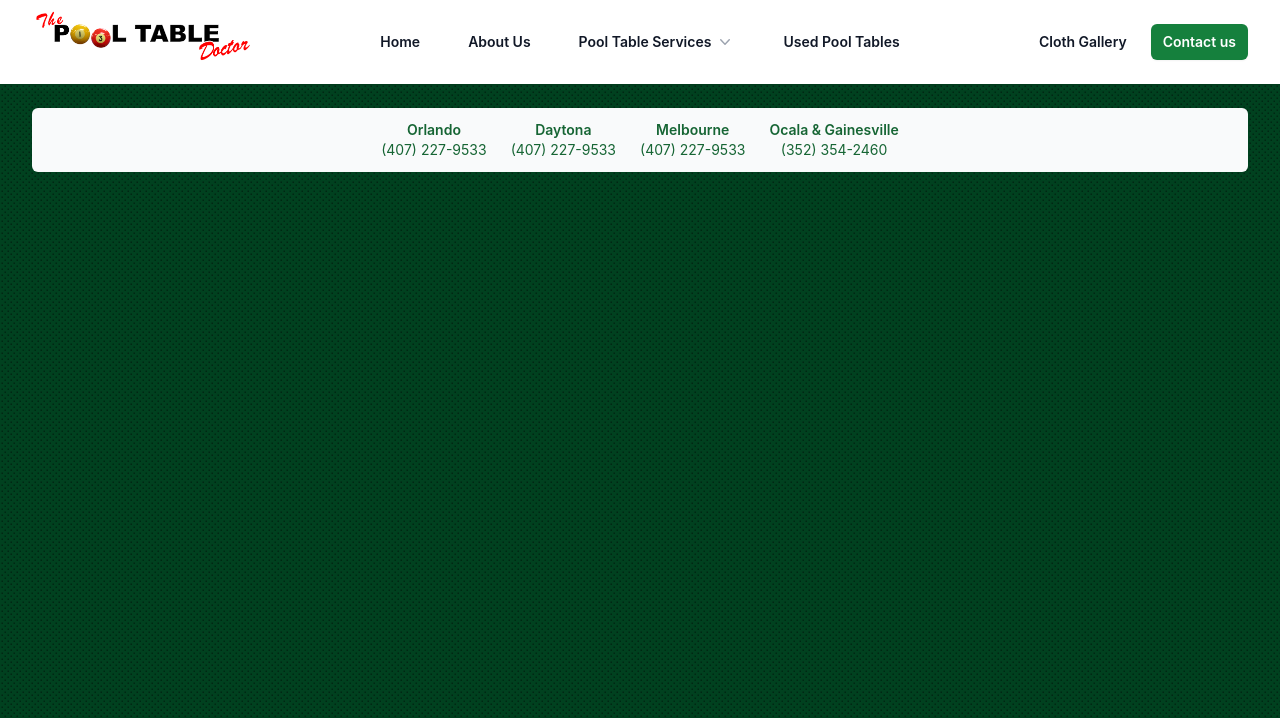
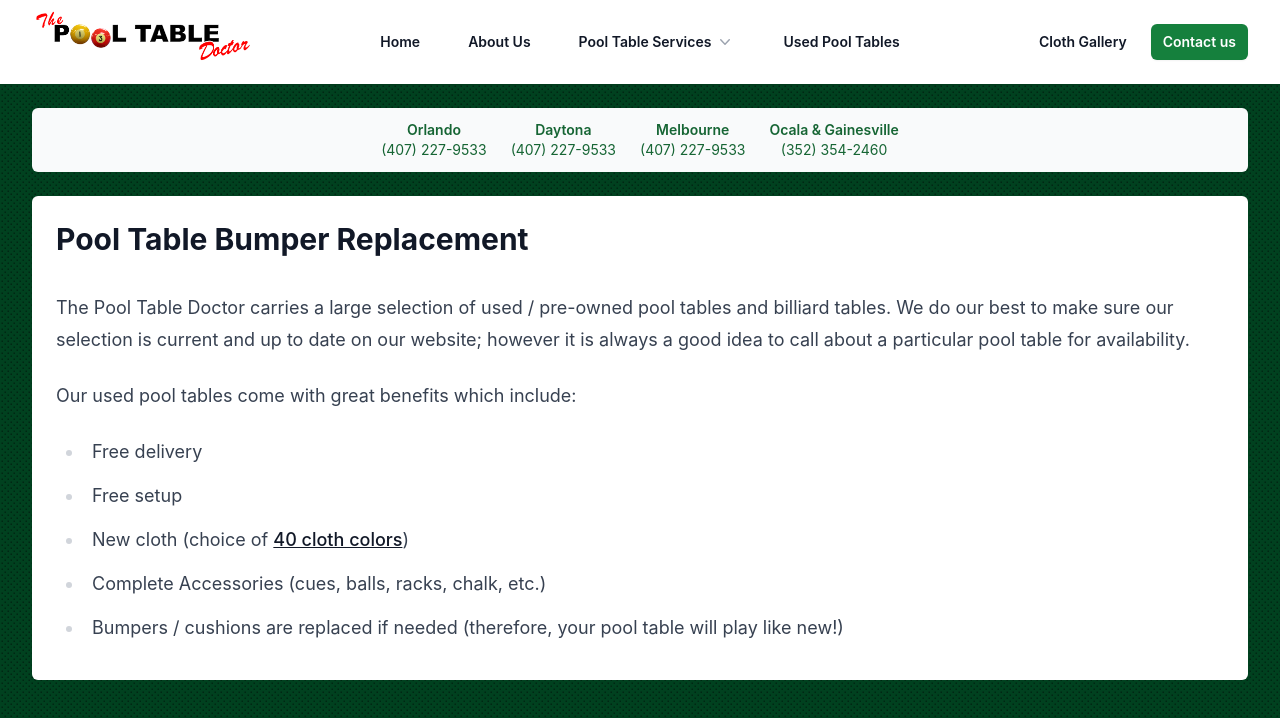
Before and after one commit to kendalled/pool-table-doctor, a Nuxt app: page /bumper-replacement in a window 1280 px wide. Shown: the top 718 px of the page. Built offline with nearby package versions, Linux system fonts and the light colour scheme.

Commit message:
feat: layout base for interior pages, add prose

```diff
--- a/components/Navigation.vue
+++ b/components/Navigation.vue
@@ -160,7 +160,7 @@
           </transition>
         </div>
 
-        <a href="#" class="text-sm font-semibold leading-6 text-gray-900">Used Pool Tables</a>
+        <nuxt-link to="/used-tables" title="Used and Pre-owned Pool Tables" class="text-sm font-semibold leading-6 text-gray-900">Used Pool Tables</nuxt-link>
       </div>
       <!-- <div class="hidden lg:flex lg:flex-1 lg:justify-end">
         <a href="#" class="text-sm font-semibold leading-6 text-gray-900">Log in <span aria-hidden="true">&rarr;</span></a>
@@ -259,19 +259,19 @@ export default {
       services: [
         {
           name: 'Installation & Recovering',
-          link: 'cloth'
+          link: 'recovering'
         },
         {
           name: 'Table Moving',
-          link: 'cloth'
+          link: 'moving'
         },
         {
           name: 'Bumper Replacement',
-          link: 'cloth'
+          link: 'bumper-replacement'
         },
         {
           name: 'Dismantling & Crating',
-          link: 'cloth'
+          link: 'dismantling'
         }
       ]
     }
--- a/package.json
+++ b/package.json
@@ -10,6 +10,7 @@
     "postinstall": "nuxt prepare"
   },
   "dependencies": {
+    "@tailwindcss/forms": "^0.5.7",
     "click-outside-vue3": "^4.0.1",
     "nuxt": "^3.11.1",
     "vue": "^3.4.21",
@@ -17,6 +18,7 @@
   },
   "devDependencies": {
     "@nuxtjs/google-fonts": "^3.2.0",
-    "@nuxtjs/tailwindcss": "^6.11.4"
+    "@nuxtjs/tailwindcss": "^6.11.4",
+    "@tailwindcss/typography": "^0.5.12"
   }
 }
--- /dev/null
+++ b/pages/bumper-replacement.vue
@@ -0,0 +1,33 @@
+<template>
+  <!-- universal formatting -->
+  <div class="mx-auto w-full max-w-7xl px-6 sm:px-8 mt-6">
+    <div class="prose lg:prose-lg bg-white rounded-md w-full max-w-7xl px-6 py-6">
+      <h2 class="font-bold text-gray-900">
+        Pool Table Bumper Replacement
+      </h2>
+      <p>
+        The Pool Table Doctor carries a large selection of used / pre-owned pool tables and billiard tables. We do our best to make sure our selection is current and up to date on our website; however it is always a good idea to call about a particular pool table for availability.
+      </p>
+      <p>
+        Our used pool tables come with great benefits which include:
+      </p>
+      <ul>
+        <li>
+          Free delivery
+        </li>
+        <li>
+          Free setup
+        </li>
+        <li>
+          New cloth (choice of <nuxt-link to="cloth" title="Pool Table Cloth Gallery">40 cloth colors</nuxt-link>)
+        </li>
+        <li>
+          Complete Accessories (cues, balls, racks, chalk, etc.)
+        </li>
+        <li>
+          Bumpers / cushions are replaced if needed (therefore, your pool table will play like new!)
+        </li>
+      </ul>
+    </div>
+  </div>
+</template>
--- a/pages/cloth.vue
+++ b/pages/cloth.vue
@@ -1,5 +1,5 @@
 <template>
-  <div class="space-y-6 mt-8">
+  <div class="space-y-6 max-w-7xl px-6 sm:px-8 mt-6 w-full mx-auto">
     <ClothPicker :cloths="championshipCloth" prefix="/felt/championship/" label="Championship Cloths" />
     <ClothPicker :cloths="simonisCloth" prefix="/felt/simonis/" label="Simonis Cloths" />
   </div>
--- /dev/null
+++ b/pages/dismantling.vue
@@ -0,0 +1,33 @@
+<template>
+  <!-- universal formatting -->
+  <div class="mx-auto w-full max-w-7xl px-6 sm:px-8 mt-6">
+    <div class="prose lg:prose-lg bg-white rounded-md w-full max-w-7xl px-6 py-6">
+      <h2 class="font-bold text-gray-900">
+        Pool Table Dismantling
+      </h2>
+      <p>
+        The Pool Table Doctor carries a large selection of used / pre-owned pool tables and billiard tables. We do our best to make sure our selection is current and up to date on our website; however it is always a good idea to call about a particular pool table for availability.
+      </p>
+      <p>
+        Our used pool tables come with great benefits which include:
+      </p>
+      <ul>
+        <li>
+          Free delivery
+        </li>
+        <li>
+          Free setup
+        </li>
+        <li>
+          New cloth (choice of <nuxt-link to="cloth" title="Pool Table Cloth Gallery">40 cloth colors</nuxt-link>)
+        </li>
+        <li>
+          Complete Accessories (cues, balls, racks, chalk, etc.)
+        </li>
+        <li>
+          Bumpers / cushions are replaced if needed (therefore, your pool table will play like new!)
+        </li>
+      </ul>
+    </div>
+  </div>
+</template>
--- /dev/null
+++ b/pages/moving.vue
@@ -0,0 +1,33 @@
+<template>
+  <!-- universal formatting -->
+  <div class="mx-auto w-full max-w-7xl px-6 sm:px-8 mt-6">
+    <div class="prose lg:prose-lg bg-white rounded-md w-full max-w-7xl px-6 py-6">
+      <h2 class="font-bold text-gray-900">
+        Pool Table Moving
+      </h2>
+      <p>
+        The Pool Table Doctor carries a large selection of used / pre-owned pool tables and billiard tables. We do our best to make sure our selection is current and up to date on our website; however it is always a good idea to call about a particular pool table for availability.
+      </p>
+      <p>
+        Our used pool tables come with great benefits which include:
+      </p>
+      <ul>
+        <li>
+          Free delivery
+        </li>
+        <li>
+          Free setup
+        </li>
+        <li>
+          New cloth (choice of <nuxt-link to="cloth" title="Pool Table Cloth Gallery">40 cloth colors</nuxt-link>)
+        </li>
+        <li>
+          Complete Accessories (cues, balls, racks, chalk, etc.)
+        </li>
+        <li>
+          Bumpers / cushions are replaced if needed (therefore, your pool table will play like new!)
+        </li>
+      </ul>
+    </div>
+  </div>
+</template>
--- /dev/null
+++ b/pages/recovering.vue
@@ -0,0 +1,33 @@
+<template>
+  <!-- universal formatting -->
+  <div class="mx-auto w-full max-w-7xl px-6 sm:px-8 mt-6">
+    <div class="prose lg:prose-lg bg-white rounded-md w-full max-w-7xl px-6 py-6">
+      <h2 class="font-bold text-gray-900">
+        Pool Table Recovering
+      </h2>
+      <p>
+        The Pool Table Doctor carries a large selection of used / pre-owned pool tables and billiard tables. We do our best to make sure our selection is current and up to date on our website; however it is always a good idea to call about a particular pool table for availability.
+      </p>
+      <p>
+        Our used pool tables come with great benefits which include:
+      </p>
+      <ul>
+        <li>
+          Free delivery
+        </li>
+        <li>
+          Free setup
+        </li>
+        <li>
+          New cloth (choice of <nuxt-link to="cloth" title="Pool Table Cloth Gallery">40 cloth colors</nuxt-link>)
+        </li>
+        <li>
+          Complete Accessories (cues, balls, racks, chalk, etc.)
+        </li>
+        <li>
+          Bumpers / cushions are replaced if needed (therefore, your pool table will play like new!)
+        </li>
+      </ul>
+    </div>
+  </div>
+</template>
--- /dev/null
+++ b/pages/used-tables.vue
@@ -0,0 +1,33 @@
+<template>
+  <!-- universal formatting -->
+  <div class="mx-auto w-full max-w-7xl px-6 sm:px-8 mt-6">
+    <div class="prose lg:prose-lg bg-white rounded-md w-full max-w-7xl px-6 py-6">
+      <h2 class="font-bold text-gray-900">
+        Used & Pre-Owned Pool Tables for Sale
+      </h2>
+      <p>
+        The Pool Table Doctor carries a large selection of used / pre-owned pool tables and billiard tables. We do our best to make sure our selection is current and up to date on our website; however it is always a good idea to call about a particular pool table for availability.
+      </p>
+      <p>
+        Our used pool tables come with great benefits which include:
+      </p>
+      <ul>
+        <li>
+          Free delivery
+        </li>
+        <li>
+          Free setup
+        </li>
+        <li>
+          New cloth (choice of <nuxt-link to="cloth" title="Pool Table Cloth Gallery">40 cloth colors</nuxt-link>)
+        </li>
+        <li>
+          Complete Accessories (cues, balls, racks, chalk, etc.)
+        </li>
+        <li>
+          Bumpers / cushions are replaced if needed (therefore, your pool table will play like new!)
+        </li>
+      </ul>
+    </div>
+  </div>
+</template>
--- a/tailwind.config.js
+++ b/tailwind.config.js
@@ -11,5 +11,6 @@ export default {
   },
   plugins: [
     require('@tailwindcss/forms'),
+    require('@tailwindcss/typography')
   ],
 }
```
Also changed, not shown: 1 other file (tests, documents, lock files or other folders).
